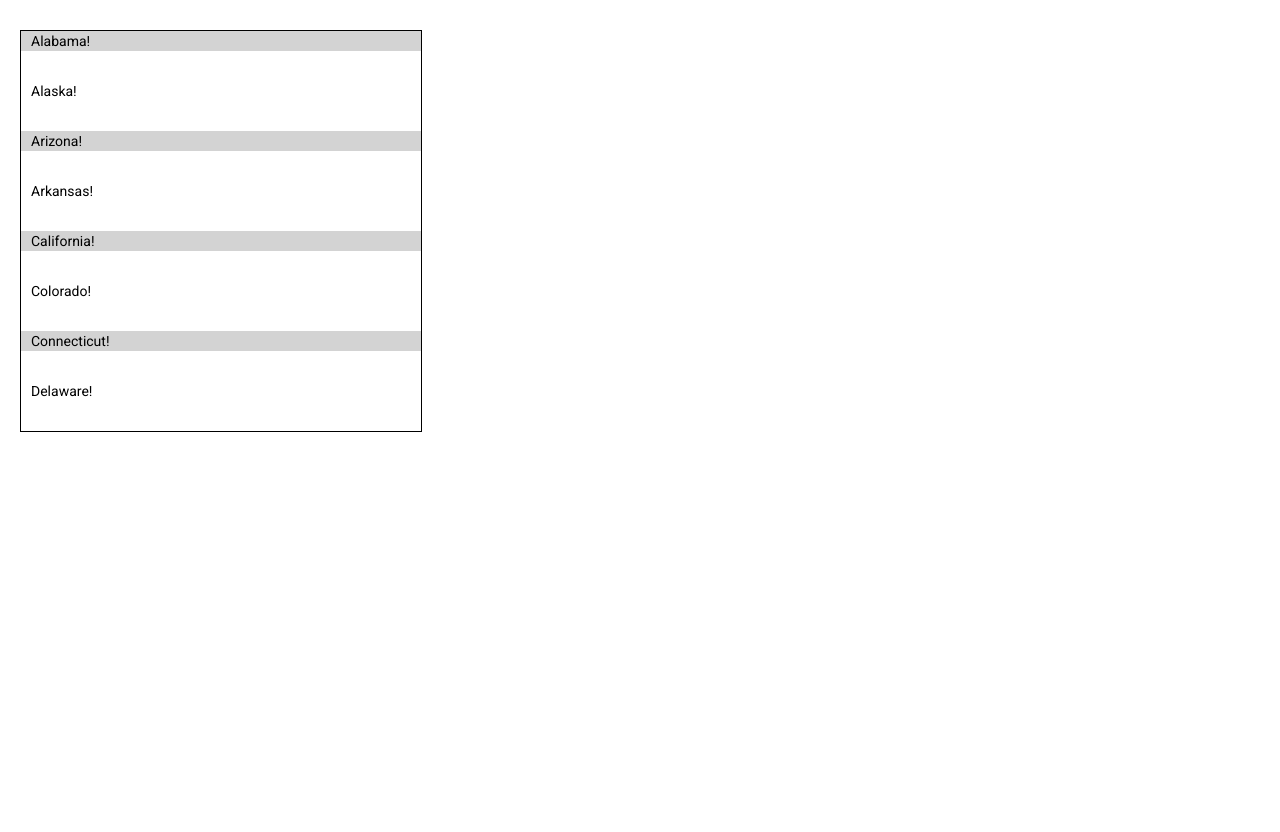
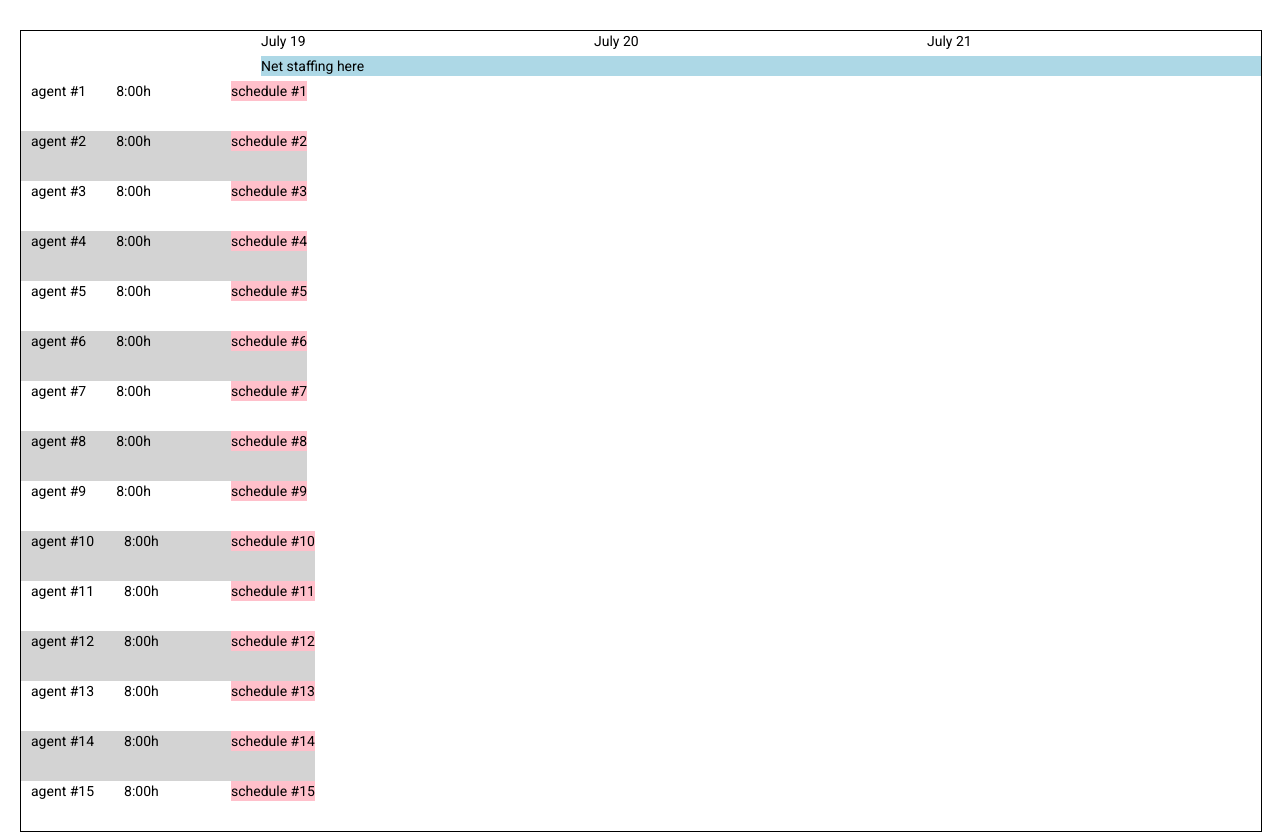
Before and after one commit to corrineliang/angular12app, an Angular app: page / in a window 1280 px wide. Built offline with nearby package versions, Linux system fonts and the light colour scheme.

Commit message:
Add header & bigger data

```diff
--- a/src/app/app.component.html
+++ b/src/app/app.component.html
@@ -1,7 +1,7 @@
 <div>
   <cdk-virtual-scroll-viewport itemSize="20" class="example-viewport">
-      <div *cdkVirtualFor="let state of states; let even = even;" class="example-item">
-        <app-fact-scroller [state]="state" [evenRow]="even"></app-fact-scroller>
+      <div *cdkVirtualFor="let item of items; let even = even;let index = index;" class="example-item">
+        <app-fact-scroller [item]="item" [evenRow]="even" [rowIndex]="index"></app-fact-scroller>
       </div>
   </cdk-virtual-scroll-viewport>
 <div>
--- a/src/app/app.component.scss
+++ b/src/app/app.component.scss
@@ -1,8 +1,8 @@
 .example-viewport {
     margin-left: 20px;
     margin-top: 30px;
-    height: 400px;
-    width: 400px;
+    height: 800px;
+    width: 1240px;
     border: 1px solid black;
   }
 
--- a/src/app/app.component.ts
+++ b/src/app/app.component.ts
@@ -8,56 +8,7 @@ import { Component } from '@angular/core';
 export class AppComponent {
   title = 'angular12app';
 
-  states = [
-    {name: 'Alabama', capital: 'Montgomery'},
-    {name: 'Alaska', capital: 'Juneau'},
-    {name: 'Arizona', capital: 'Phoenix'},
-    {name: 'Arkansas', capital: 'Little Rock'},
-    {name: 'California', capital: 'Sacramento'},
-    {name: 'Colorado', capital: 'Denver'},
-    {name: 'Connecticut', capital: 'Hartford'},
-    {name: 'Delaware', capital: 'Dover'},
-    {name: 'Florida', capital: 'Tallahassee'},
-    {name: 'Georgia', capital: 'Atlanta'},
-    {name: 'Hawaii', capital: 'Honolulu'},
-    {name: 'Idaho', capital: 'Boise'},
-    {name: 'Illinois', capital: 'Springfield'},
-    {name: 'Indiana', capital: 'Indianapolis'},
-    {name: 'Iowa', capital: 'Des Moines'},
-    {name: 'Kansas', capital: 'Topeka'},
-    {name: 'Kentucky', capital: 'Frankfort'},
-    {name: 'Louisiana', capital: 'Baton Rouge'},
-    {name: 'Maine', capital: 'Augusta'},
-    {name: 'Maryland', capital: 'Annapolis'},
-    {name: 'Massachusetts', capital: 'Boston'},
-    {name: 'Michigan', capital: 'Lansing'},
-    {name: 'Minnesota', capital: 'St. Paul'},
-    {name: 'Mississippi', capital: 'Jackson'},
-    {name: 'Missouri', capital: 'Jefferson City'},
-    {name: 'Montana', capital: 'Helena'},
-    {name: 'Nebraska', capital: 'Lincoln'},
-    {name: 'Nevada', capital: 'Carson City'},
-    {name: 'New Hampshire', capital: 'Concord'},
-    {name: 'New Jersey', capital: 'Trenton'},
-    {name: 'New Mexico', capital: 'Santa Fe'},
-    {name: 'New York', capital: 'Albany'},
-    {name: 'North Carolina', capital: 'Raleigh'},
-    {name: 'North Dakota', capital: 'Bismarck'},
-    {name: 'Ohio', capital: 'Columbus'},
-    {name: 'Oklahoma', capital: 'Oklahoma City'},
-    {name: 'Oregon', capital: 'Salem'},
-    {name: 'Pennsylvania', capital: 'Harrisburg'},
-    {name: 'Rhode Island', capital: 'Providence'},
-    {name: 'South Carolina', capital: 'Columbia'},
-    {name: 'South Dakota', capital: 'Pierre'},
-    {name: 'Tennessee', capital: 'Nashville'},
-    {name: 'Texas', capital: 'Austin'},
-    {name: 'Utah', capital: 'Salt Lake City'},
-    {name: 'Vermont', capital: 'Montpelier'},
-    {name: 'Virginia', capital: 'Richmond'},
-    {name: 'Washington', capital: 'Olympia'},
-    {name: 'West Virginia', capital: 'Charleston'},
-    {name: 'Wisconsin', capital: 'Madison'},
-    {name: 'Wyoming', capital: 'Cheyenne'}
-  ];
+  items = Array.from({length: 100000}).map((_, i) => {
+    return {name: `agent #${i}`, description: `schedule #${i}`, content: `content #${i}`};
+  });
 }
--- a/src/app/fact-scroller/fact-scroller.component.html
+++ b/src/app/fact-scroller/fact-scroller.component.html
@@ -1,3 +1,20 @@
-<div [ngClass]="{'even-row': evenRow,'odd-row': !evenRow}">
-    <span class="state">{{state.name}}!</span>
+<div class="schedule-container">
+    <div class="day-header-wrapper" *ngIf="rowIndex=== 0">
+        <div class="name-header"></div>
+        <div class="day-header">
+            <div class="day">July 19</div>
+            <div class="day">July 20</div>
+            <div class="day">July 21</div>
+        </div>
+    </div>
+    <div class="netstaffing-header-wrapper" *ngIf="rowIndex === 0">
+        <div class="name-header"></div>
+        <div class="staffing-header">Net staffing here</div>
+    </div>
+    <div class="schedule-content-wrapper" [ngClass]="{'even-row': evenRow,'odd-row': !evenRow}">
+        <div class="name">{{item.name}}<span class="hour">8:00h</span></div>
+        <div class="scheduleGrid">
+            <span class="shift">{{item.description}}</span>
+        </div>
+    </div>
 </div>
--- a/src/app/fact-scroller/fact-scroller.component.scss
+++ b/src/app/fact-scroller/fact-scroller.component.scss
@@ -1,3 +1,4 @@
+.schedule-container {
     .even-row {
         background-color: lightgray;
         border-width:  2px solid black;
@@ -8,12 +9,58 @@
         border-width:  2px solid black;
     }
 
-.state {
+    .day-header-wrapper {
+        height: 25px;
+        .name-header {
+            display: inline-block;
+            width: 240px;
+        }
+
+        .day-header {
+            display: inline-block;
+            .day {
+                display: inline-block;
+                width: 333px;
+            }
+        }
+    }
+
+    .netstaffing-header-wrapper {
+        height: 25px;
+        .name-header {
+            display: inline-block;
+            width: 240px;
+        }
+
+        .staffing-header {
+            display: inline-block;
+            background-color: lightblue;
+            width: 1000px
+        }
+    }
+
+
+    .schedule-content-wrapper {
+        display: inline-block;
+        height: 50px;
+
+        .name, .name {
             margin-left: 10px;
             border-width:  1px solid #d0d5d9;
+            display: inline-block;
+            width: 200px;
+
+            .hour {
+                margin-left: 30px;
+                width: 40px;
+            }
         }
 
-.capital {
+        .scheduleGrid {
+            //margin-left: 50px;
             background-color: pink;
             border-width:  1px solid #d0d5d9;
+            display: inline-block;
         }
+    }
+}
--- a/src/app/fact-scroller/fact-scroller.component.ts
+++ b/src/app/fact-scroller/fact-scroller.component.ts
@@ -6,8 +6,9 @@ import { Component, Input, OnInit } from '@angular/core';
   styleUrls: ['./fact-scroller.component.scss']
 })
 export class FactScrollerComponent implements OnInit {
-  @Input() state: any;
+  @Input() item: any;
   @Input() evenRow: boolean;
+  @Input() rowIndex: number;
 
   constructor() { }
 
```
Lines whose indentation alone changed are shown as unchanged.
